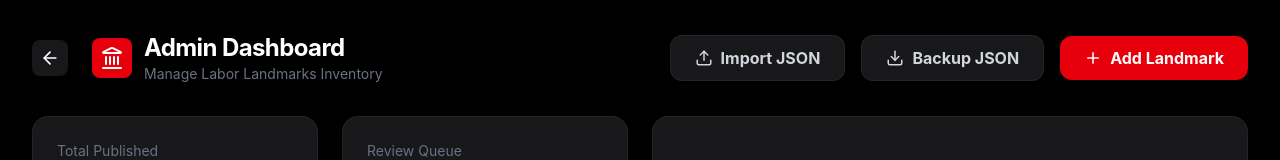
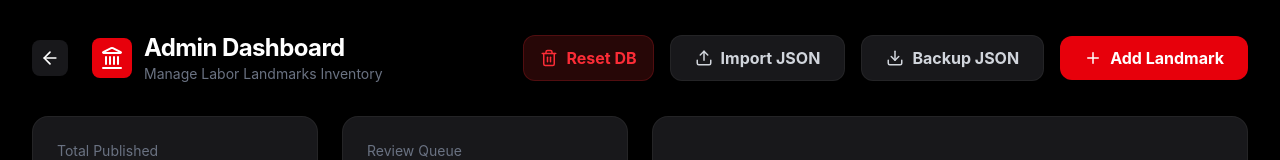
Before and after one commit to Catskill909/labor-landmarks, a React (Vite) app: page /admin in a window 1280 px wide. Shown: the top 160 px of the page. Built offline with nearby package versions, Linux system fonts and the light colour scheme; no server answers.

Commit message:
feat: Implement admin database reset functionality and enhance landmark import duplicate detection with fuzzy coordinate matching.

```diff
--- a/src/components/AdminDashboard.tsx
+++ b/src/components/AdminDashboard.tsx
@@ -208,6 +208,28 @@ const AdminDashboard: React.FC = () => {
                         </div>
                     </div>
                     <div className="flex items-center gap-4">
+                        <button
+                            onClick={() => setAlertState({
+                                isOpen: true,
+                                title: 'Reset Database?',
+                                message: 'Warning: This will delete ALL 531+ landmarks. You should only do this if you have a duplicate data issue. You must re-import your JSON backup immediately after.',
+                                type: 'confirm',
+                                onConfirm: async () => {
+                                    try {
+                                        await fetch('/api/admin/clear', { method: 'DELETE' });
+                                        fetchAdminLandmarks();
+                                        setAlertState(prev => ({ ...prev, isOpen: false }));
+                                    } catch (e) {
+                                        console.error(e);
+                                    }
+                                }
+                            } as any)}
+                            className="flex items-center gap-2 bg-red-900/30 hover:bg-red-900/50 text-red-500 px-4 py-2.5 rounded-xl font-bold transition-all border border-red-500/20 hover:scale-105 active:scale-95"
+                            title="Emergency Reset"
+                        >
+                            <Trash2 size={18} />
+                            Reset DB
+                        </button>
                         <input
                             type="file"
                             ref={fileInputRef}
@@ -403,6 +425,9 @@ const AdminDashboard: React.FC = () => {
                 title={alertState.title}
                 message={alertState.message}
                 type={alertState.type}
+                onConfirm={(alertState as any).onConfirm}
+                confirmText="Yes, Reset"
+                isDestructive={true}
             />
         </div>
     );
```
Also changed, not shown: 1 other file (tests, documents, lock files or other folders).
